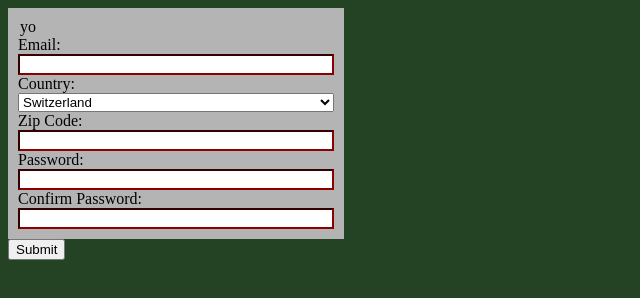
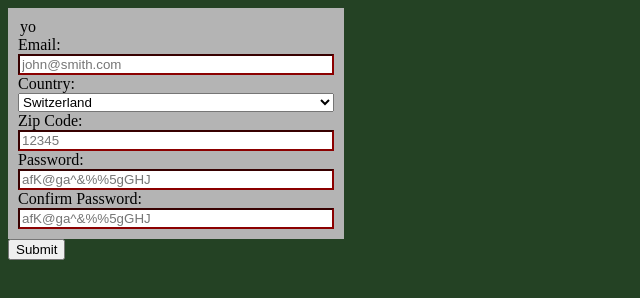
Before and after one commit to goldjared/form-validation, a plain HTML site: page index.html in a window 1280 px wide. Shown: the whole page, without its empty margins (0-640 px from the left). Drawn offline with Linux system fonts and the light colour scheme.

Commit message:
inputs need placeholders for css invalid style control

```diff
--- a/index.html
+++ b/index.html
@@ -12,7 +12,7 @@
   <form id="main-form" novalidate>
     <legend>yo</legend>
     <label for="email">Email:</label>
-    <input type="email" id="email" required maxlength="20" minlength="6">
+    <input type="email" id="email" required maxlength="20" minlength="6" placeholder="john@smith.com">
     <span></span>
     <label for="country">Country:</label>
     <select id="country" required>
@@ -24,13 +24,13 @@
     </select>
     <span></span>
     <label for="zip">Zip Code:</label>
-    <input type="tel" id="zip" required>
+    <input type="tel" id="zip" required placeholder="12345">
     <span></span>
     <label for="password">Password:</label>
-    <input type="text" id="password" required>
+    <input type="text" id="password" required placeholder="afK@ga^&%%5gGHJ">
     <span></span>
     <label for="password-confirm">Confirm Password:</label>
-    <input type="text" id="password-confirm" required>
+    <input type="text" id="password-confirm" required placeholder="afK@ga^&%%5gGHJ">
     <span></span>
   </form>
   <button type="submit" id="submit-btn" form="main-form" value="submit">Submit</button>
```
